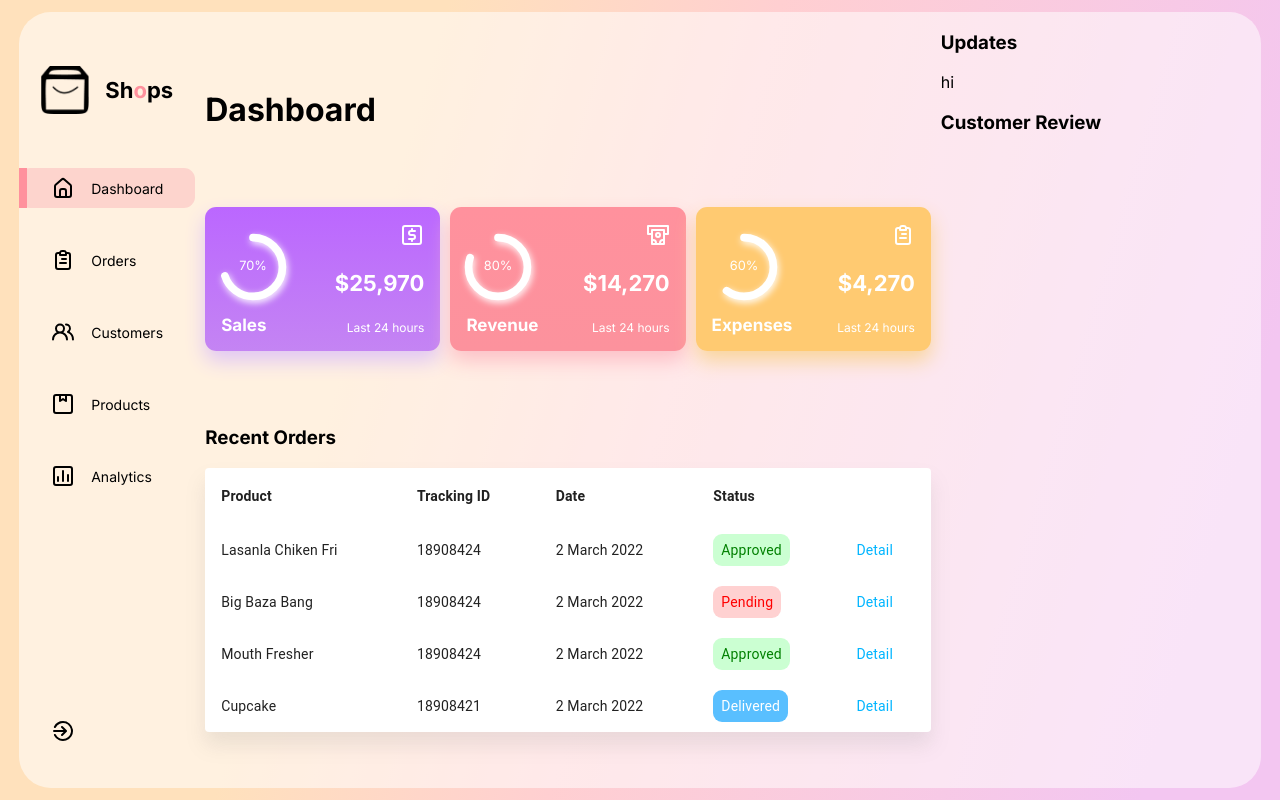
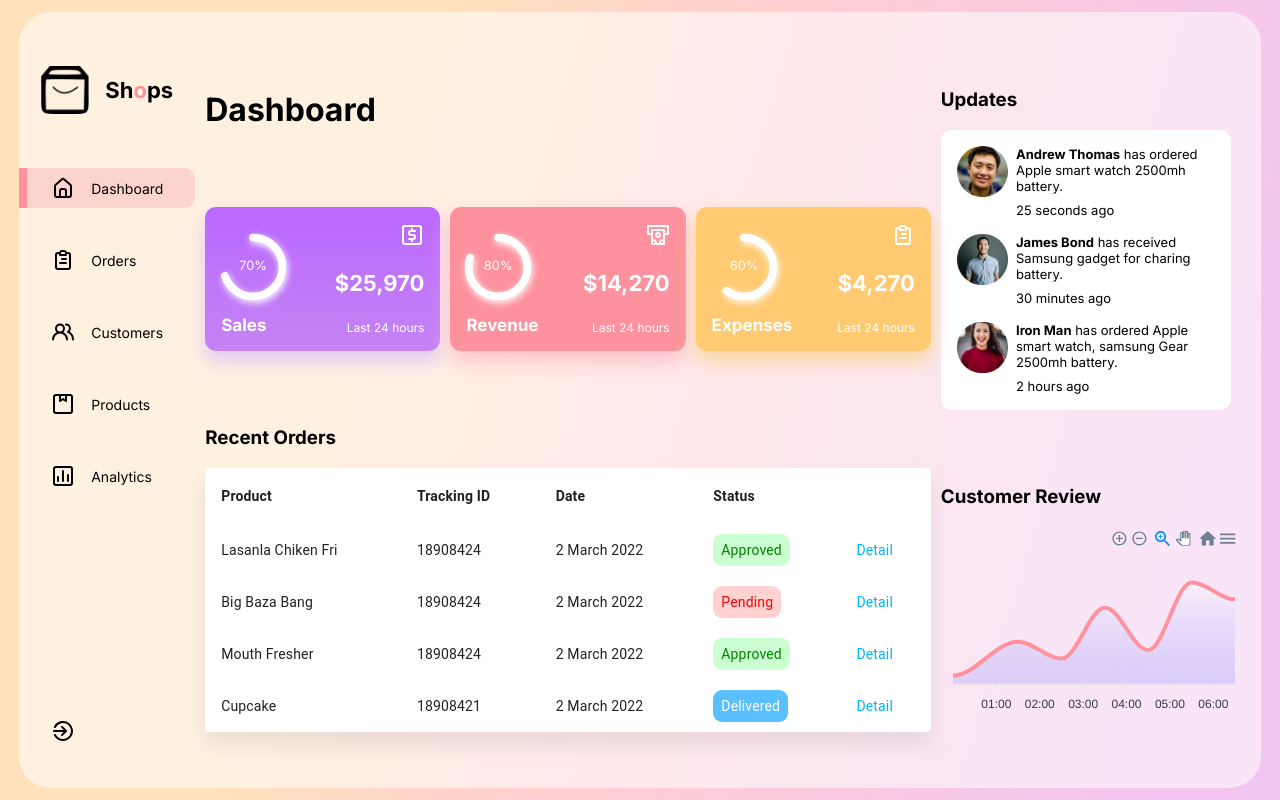
Before and after one commit to sahithyaba/Admin_Panel, a React (Create React App) app: page / in a window 1280 px wide. Built offline with nearby package versions, Linux system fonts and the light colour scheme; a web font is replaced by a local one.

Commit message:
Admin Dashboard Completed

```diff
--- a/src/Data/Data.js
+++ b/src/Data/Data.js
@@ -1,6 +1,6 @@
 // Sidebar imports
 
-import{
+import {
     UilEstate,
     UilClipboardAlt,
     UilUsersAlt,
@@ -8,41 +8,44 @@
     UilChart,
     UilSignOutAlt,
     UilUsdSquare,
-    UilMoneyWithdrawal,
+    UilMoneyWithdrawal
   } from "@iconscout/react-unicons";
+
+  import img1 from "../imgs/img1.png";
+  import img2 from "../imgs/img2.png";
+  import img3 from "../imgs/img3.png";
 
   // Sidebar Data
 
   export const SidebarData = [
     {
       icon: UilEstate,
-        heading: "Dashboard",
+      heading: "Dashboard"
     },
     {
       icon: UilClipboardAlt,
-        heading: "Orders",
+      heading: "Orders"
     },
     {
       icon: UilUsersAlt,
-        heading: "Customers",
+      heading: "Customers"
     },
     {
       icon: UilPackage,
-        heading: "Products",
+      heading: "Products"
     },
     {
       icon: UilChart,
-        heading: "Analytics",
-    },
-
+      heading: "Analytics"
+    }
   ];
 
   export const CardsData = [
     {
       title: "Sales",
-        color:{
+      color: {
         backGround: "linear-gradient(180deg, #bb67ff 0%, #c484f3 100%",
-            boxShadow: "0px 10px 20px 0px #e0c6f5",
+        boxShadow: "0px 10px 20px 0px #e0c6f5"
       },
       barValue: 70,
       value: "25,970",
@@ -50,15 +53,15 @@
       series: [
         {
           name: "Sales",
-                data: [31, 40, 28, 51, 42, 109, 100],
-            },
-        ],
+          data: [31, 40, 28, 51, 42, 109, 100]
+        }
+      ]
     },
     {
       title: "Revenue",
-        color:{
+      color: {
         backGround: "linear-gradient(180deg, #FF919D 0%, #FC929D 100%",
-            boxShadow: "0px 10px 20px 0px #FDC0C7",
+        boxShadow: "0px 10px 20px 0px #FDC0C7"
       },
       barValue: 80,
       value: "14,270",
@@ -66,15 +69,16 @@
       series: [
         {
           name: "Revenue",
-                data: [10, 100, 50, 70, 80, 30, 40],
-            },
-        ],
+          data: [10, 100, 50, 70, 80, 30, 40]
+        }
+      ]
     },
     {
       title: "Expenses",
-        color:{
-            backGround: "linear-gradient(rgb(248, 212, 154) -146.42%, rgb(255 202 113) -46.42%)",
-            boxShadow: "0px 10px 20px 0px #F9D59B",
+      color: {
+        backGround:
+          "linear-gradient(rgb(248, 212, 154) -146.42%, rgb(255 202 113) -46.42%)",
+        boxShadow: "0px 10px 20px 0px #F9D59B"
       },
       barValue: 60,
       value: "4,270",
@@ -82,8 +86,30 @@
       series: [
         {
           name: "Expenses",
-                data: [10, 25, 15, 30, 12, 15, 20],
+          data: [10, 25, 15, 30, 12, 15, 20]
+        }
+      ]
+    }
+  ];
+
+  // Recent Update Card Data
+  export const UpdatesData = [
+    {
+      img: img1,
+      name: "Andrew Thomas",
+      noti: "has ordered Apple smart watch 2500mh battery.",
+      time: "25 seconds ago"
     },
-        ],
+    {
+      img: img2,
+      name: "James Bond",
+      noti: "has received Samsung gadget for charing battery.",
+      time: "30 minutes ago"
     },
-]
+    {
+      img: img3,
+      name: "Iron Man",
+      noti: "has ordered Apple smart watch, samsung Gear 2500mh battery.",
+      time: "2 hours ago"
+    }
+  ];
--- /dev/null
+++ b/src/components/CustomerReview/CustomerReview.css
@@ -0,0 +1,3 @@
+.CustomerReview {
+    margin-top: 1px;
+  }
--- /dev/null
+++ b/src/components/CustomerReview/CustomerReview.jsx
@@ -0,0 +1,64 @@
+import React from "react";
+import Chart from "react-apexcharts";
+const CustomerReview = () => {
+  const data = {
+    series: [
+      {
+        name: "Review",
+        data: [10, 50, 30, 90, 40, 120, 100]
+      }
+    ],
+    options: {
+      chart: {
+        type: "area",
+        height: "auto"
+      },
+
+      fill: {
+        colors: ["#fff"],
+        type: "gradient"
+      },
+      dataLabels: {
+        enabled: false
+      },
+      stroke: {
+        curve: "smooth",
+        colors: ["#ff929f"]
+      },
+      tooltip: {
+        x: {
+          format: "dd/MM/yy HH:mm"
+        }
+      },
+      grid: {
+        show: false
+      },
+      xaxis: {
+        type: "datetime",
+        categories: [
+          "2018-09-19T00:00:00.000Z",
+          "2018-09-19T01:30:00.000Z",
+          "2018-09-19T02:30:00.000Z",
+          "2018-09-19T03:30:00.000Z",
+          "2018-09-19T04:30:00.000Z",
+          "2018-09-19T05:30:00.000Z",
+          "2018-09-19T06:30:00.000Z"
+        ]
+      },
+      yaxis: {
+        show: false
+      },
+      toolbar: {
+        show: false
+      }
+    }
+  };
+
+  return (
+    <div className="CustomerReview">
+      <Chart series={data.series} options={data.options} type="area" />
+    </div>
+  );
+};
+
+export default CustomerReview;
--- a/src/components/RightSide/RightSide.css
+++ b/src/components/RightSide/RightSide.css
@@ -0,0 +1,6 @@
+.RightSide {
+    display: flex;
+    flex-direction: column;
+    width: 95%;
+    justify-content: space-evenly;
+  }
--- a/src/components/RightSide/RightSide.jsx
+++ b/src/components/RightSide/RightSide.jsx
@@ -1,18 +1,20 @@
 import React from "react";
+import CustomerReview from "../CustomerReview/CustomerReview";
 import Updates from "../Updates/Updates";
-import './RightSide.css';
+import "./RightSide.css";
 const RightSide = () => {
   return (
     <div className="RightSide">
       <div>
         <h3>Updates</h3>
-                <Updates/>
+        <Updates />
       </div>
       <div>
         <h3>Customer Review</h3>
+        <CustomerReview />
       </div>
     </div>
-    )
+  );
 };
 
 export default RightSide;
--- a/src/components/Updates/Updates.css
+++ b/src/components/Updates/Updates.css
@@ -0,0 +1,24 @@
+.Updates {
+    width: 85%;
+    background: white;
+    border-radius: 0.7rem;
+    padding: 1rem;
+    gap: 1rem;
+    display: flex;
+    flex-direction: column;
+    font-size: 13px;
+  }
+
+  .update {
+    display: flex;
+    gap: 0.5rem;
+  }
+
+  .update > img {
+    width: 3.2rem;
+    height: 3.2rem;
+  }
+
+  .noti > div > span:nth-of-type(1) {
+    font-weight: bold;
+  }
--- a/src/components/Updates/Updates.jsx
+++ b/src/components/Updates/Updates.jsx
@@ -1,11 +1,25 @@
 import React from "react";
-import './Updates.css';
+import { UpdatesData } from "../../Data/Data";
+import "./Updates.css";
 const Updates = () => {
-    return (
-        <div className="Updates">
-            hi
-        </div>
-    )
+  return (
+    <div className="Updates">
+      {UpdatesData.map((update) => {
+        return (
+          <div className="update">
+            <img src={update.img} alt="" />
+            <div className="noti">
+              <div style={{ marginBottom: "0.5rem" }}>
+                <span>{update.name}</span>
+                <span> {update.noti}</span>
+              </div>
+              <span>{update.time}</span>
+            </div>
+          </div>
+        );
+      })}
+    </div>
+  );
 };
 
 export default Updates;
```
Lines whose indentation alone changed are shown as unchanged.
